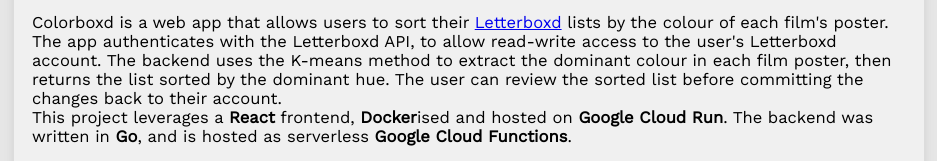
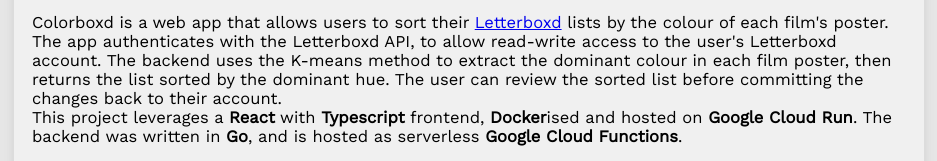
Before and after one commit to dsantos747/daniel-santos-dev-website, a plain HTML site: page index.html in a window 1280 px wide. Shown: the part 1353-1514 px from the top of the page, without its empty margins (171-1108 px from the left). Drawn offline with nearby package versions, Linux system fonts and the light colour scheme.

Commit message:
Added typescript to colorboxd project

```diff
--- a/index.html
+++ b/index.html
@@ -129,9 +129,10 @@
                   app authenticates with the Letterboxd API, to allow read-write access to the user&apos;s Letterboxd account. The backend
                   uses the K-means method to extract the dominant colour in each film poster, then returns the list sorted by the dominant
                   hue. The user can review the sorted list before committing the changes back to their account.<br />
-                  This project leverages a <strong class="pulse-1">React</strong> frontend, <strong class="pulse-1">Docker</strong>ised and
-                  hosted on <strong class="pulse-1">Google Cloud Run</strong>. The backend was written in
-                  <strong class="pulse-1">Go</strong>, and is hosted as serverless <strong class="pulse-1">Google Cloud Functions</strong>.
+                  This project leverages a <strong class="pulse-1">React</strong> with <strong class="pulse-1">Typescript</strong> frontend,
+                  <strong class="pulse-1">Docker</strong>ised and hosted on <strong class="pulse-1">Google Cloud Run</strong>. The backend
+                  was written in <strong class="pulse-1">Go</strong>, and is hosted as serverless
+                  <strong class="pulse-1">Google Cloud Functions</strong>.
                 </p>
               </div>
               <div class="project-links">
```
